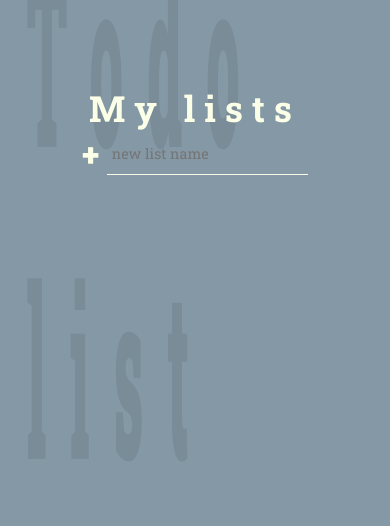
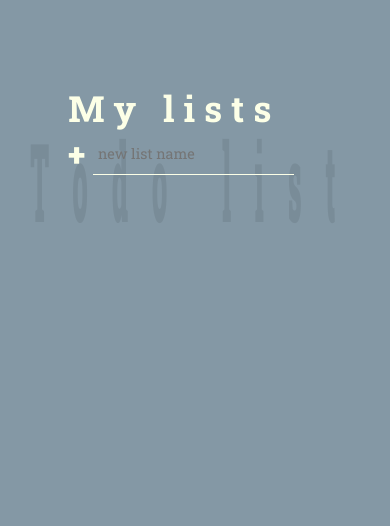
Before and after one commit to fanderssondev/todo-list, a website built with Vite: page todo-list/index.html in a window 390 px wide. Built offline with nearby package versions, Linux system fonts and the light colour scheme.

Commit message:
Fixed breaking on small screen sizes and added title logo

```diff
--- a/todo-list/index.html
+++ b/todo-list/index.html
@@ -2,7 +2,7 @@
 <html lang="en">
   <head>
     <meta charset="UTF-8" />
-    <link rel="icon" type="image/svg+xml" href="/vite.svg" />
+    <link rel="icon" href="title_logo.png" type="image/icon type" />
     <meta name="viewport" content="width=device-width, initial-scale=1.0" />
     <link rel="stylesheet" href="style.css" />
     <link rel="preconnect" href="https://fonts.googleapis.com" />
@@ -17,10 +17,12 @@
     <title>Todo list</title>
   </head>
   <body>
-    <header><!-- TODO: --></header>
+    <header>
+      <!-- TODO: Create icons and links to the code, Github and the Portfolio -->
+    </header>
     <main>
-      <h1 class="title">Todo list</h1>
       <div class="container">
+        <h1 class="title">Todo list</h1>
         <div class="list-container">
           <!-- My lists -->
           <div class="all-tasks list-style">
@@ -53,7 +55,7 @@
 
             <!-- Todo list body -->
             <div class="todo-body">
-              <!-- Task -->
+              <!-- Tasks -->
               <div class="tasks" data-tasks></div>
 
               <!-- Add a new task -->
--- a/todo-list/script.js
+++ b/todo-list/script.js
@@ -89,7 +89,6 @@ function createTask(taskName) {
 
 function createList(listName) {
   const newList = {
-    // id: (lists.length + 1).toString(),
     id: Date.now().toString(),
     name: listName,
     tasks: [],
@@ -118,7 +117,6 @@ function render() {
   } else {
     listDisplayContainer.style.display = '';
     listTitleElement.innerText = selectedList?.name;
-    console.log('Test render');
     renderTaskCount(selectedList);
     clearElements(tasksContainer);
     renderTasks(selectedList);
--- a/todo-list/style.css
+++ b/todo-list/style.css
@@ -11,10 +11,10 @@
 *::after {
   font-family: inherit;
   box-sizing: border-box;
+  margin: 0;
 }
 
 body {
-  margin: 0;
   font-family: 'Roboto Slab', serif;
   font-weight: 400;
   font-size: 1.5rem;
@@ -174,10 +174,6 @@ form {
   opacity: 0.7;
 }
 
-.list-title {
-  margin-right: 1em;
-}
-
 .task-count {
   display: grid;
   justify-content: end;
@@ -289,14 +285,28 @@ form {
     gap: 7dvh;
   }
 
+  .list-style {
+    align-items: flex-start;
+    padding-inline: 10vw;
+  }
+
+  .list-title {
+    max-width: 100%;
+  }
+
   .title {
     /* FIXME: Breaks on smaller screen sizes */
     position: absolute;
-    left: 7vw;
-    top: 1vh;
-    top: 1dvh;
+    top: 9vh;
+    top: 9dvh;
+    position: absolute;
+    left: 0;
+    right: 0;
+    margin-inline: 0;
+    width: 100vw;
+    text-align: center;
     font-weight: 900;
-    font-size: calc(7vw + 2rem);
+    font-size: calc(7vw);
     letter-spacing: 1.5rem;
     color: rgba(0, 0, 0, 0.08);
     transform: scale(1, 4);
```
Also changed, not shown: todo-list/title_logo.png (added).
